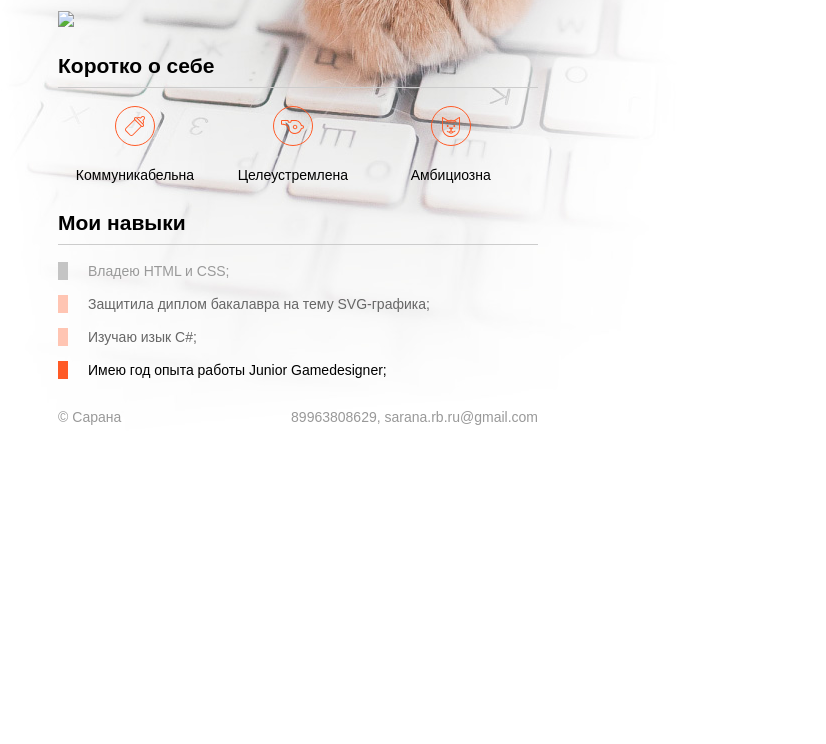
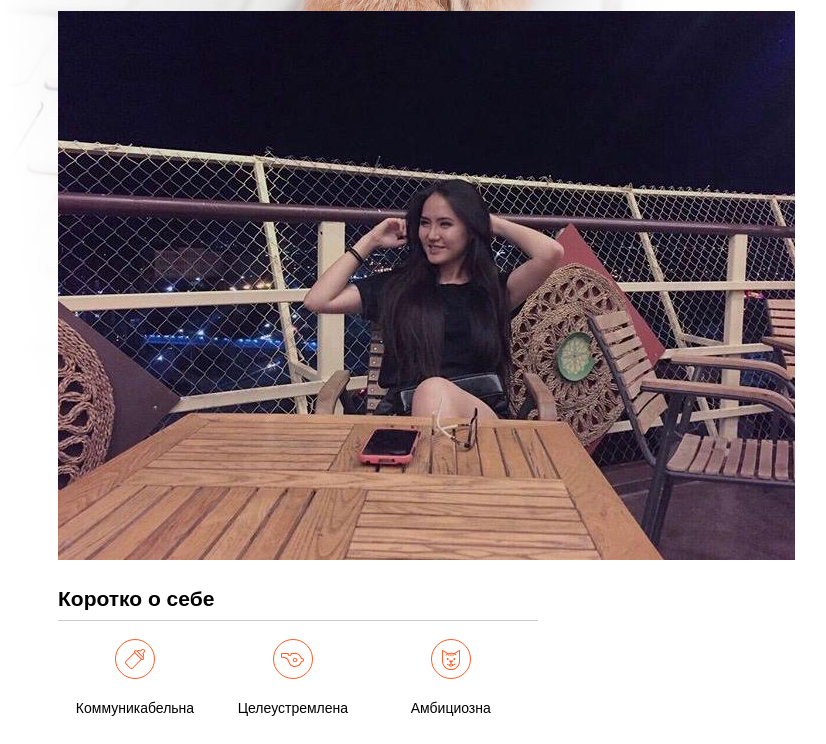
Before and after one commit to palyttec/my-site, a plain HTML site: page index.html in a window 1280 px wide. Shown: the part 141-885 px from the top of the page, without its empty margins (342-1168 px from the left). Before the commit the page ends 800 px from the top, so only its background shows below. Drawn offline with Linux system fonts and the light colour scheme.

Commit message:
поправки кода

```diff
--- a/index.html
+++ b/index.html
@@ -10,7 +10,7 @@
       <header class="site-header">
         <h1>Жаркумбаева Сарана</h1>
         <p>Junior HTML </p>
-        <img src="img/keks.png">
+        <img src="img/keks.jpg">
       </header>
 
       <section class="features">
```
